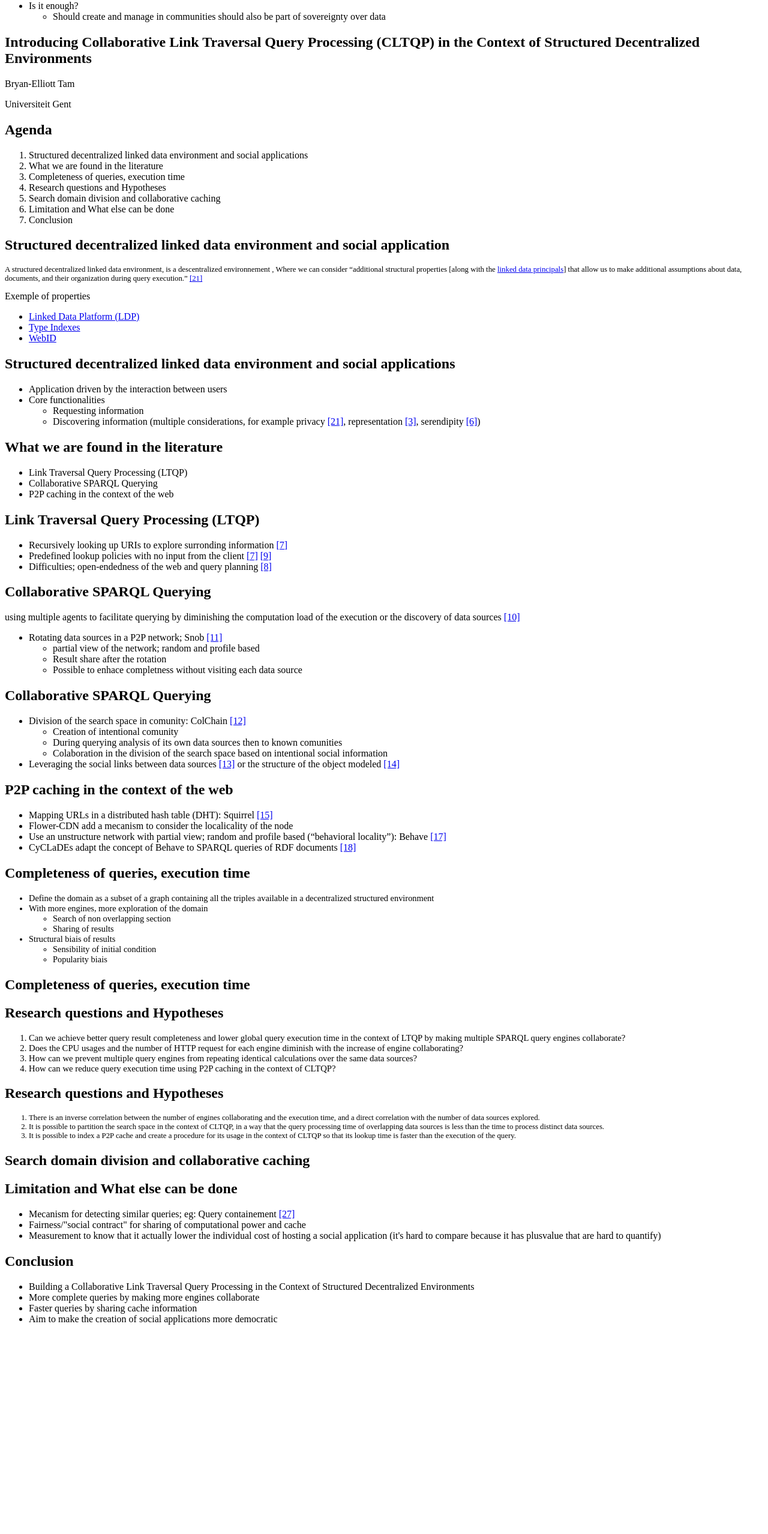
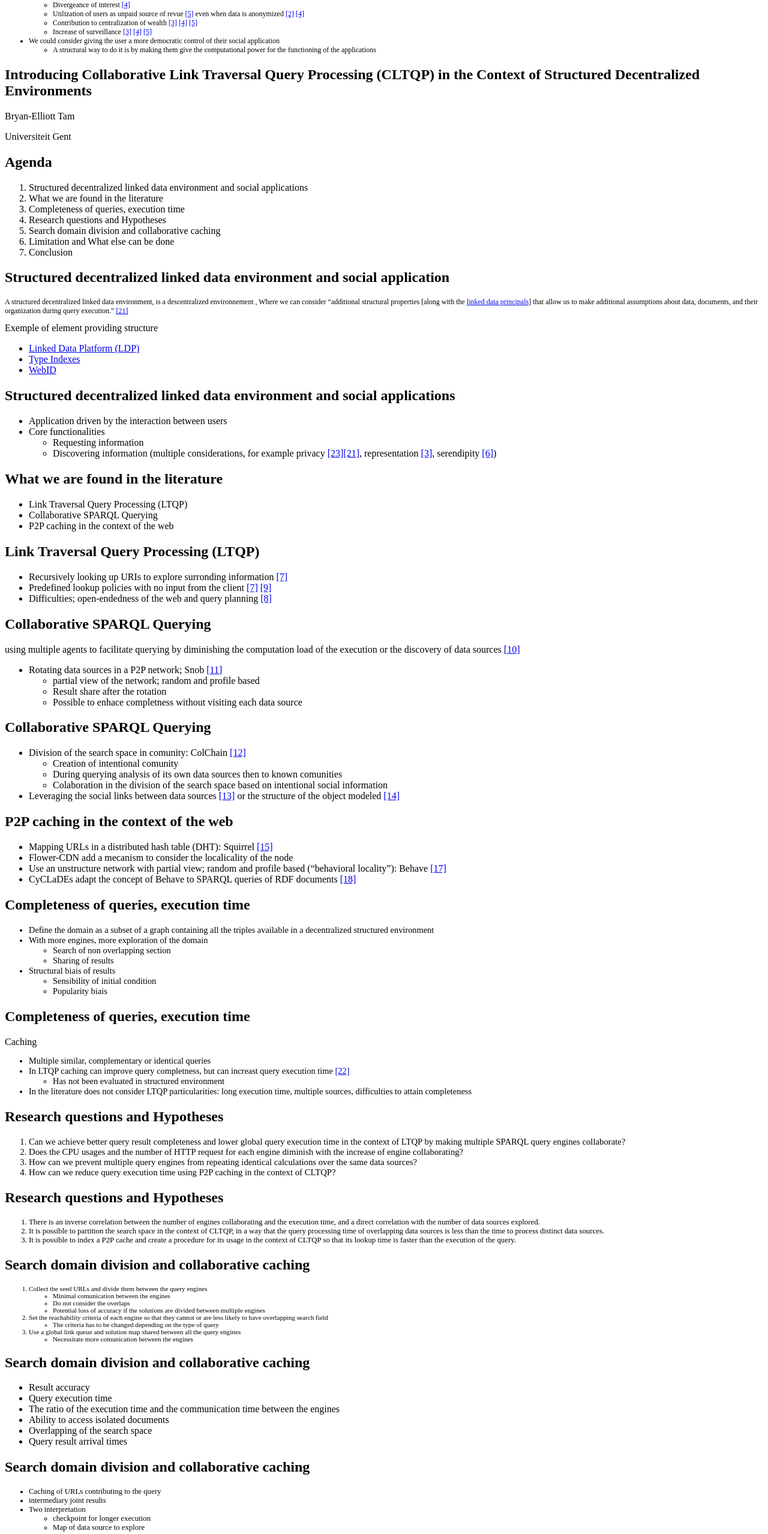
Before and after one commit to constraintAutomaton/presentation-iswc-2023-doctoral-consortium-collaboravite-engine, a website: page index.html in a window 1280 px wide. Shown: the part 240-2797 px from the top of the page at 60% size. Before the commit the page ends 2464 px from the top, so only its background shows below. Drawn offline with nearby package versions, Linux system fonts and the light colour scheme.

Commit message:
big progression

```diff
--- a/index.html
+++ b/index.html
@@ -2,7 +2,8 @@
 <html lang="en">
 
 <head>
-    <title>Shower Presentation Engine</title>
+    <title>Introducing Collaborative Link Traversal Query Processing in the Context of Structured Decentralized
+        Environments</title>
     <meta charset="utf-8">
     <meta name="viewport" content="width=device-width, initial-scale=1">
     <link rel="stylesheet" href="node_modules/@shower/material/styles/styles.css">
@@ -22,9 +23,9 @@
     </header>
 
     <section class="slide">
-        <ul>
+        <ul style="font-size: 0.75em;">
             <li>Many decentralized web initiatives</li>
-            <li>give (or re-give depending on perpective) control/sovereignty over data <a target="_blank"
+            <li>give (or re-give depending on perspective) control/sovereignty over data <a target="_blank"
                     href="https://biblio.ugent.be/publication/8760525">[1]</a></li>
             <li>
                 Give the choice to users
@@ -37,7 +38,25 @@
             </li>
             <li>Is it enough?
                 <ul>
-                    <li>Should create and manage in communities should also be part of sovereignty over data</li>
+                    <li>Divergeance of interest <a target="_blank"
+                            href="http://dx.doi.org/10.1093/scipol/sct082">[4]</a></li>
+                    <li>Utilization of users as unpaid source of revue <a target="_blank"
+                            href="https://biblio.ugent.be/publication/8733276">[5]</a> even when data is anonymized <a
+                            target="_blank" href="about:blank">[2]</a> <a target="_blank"
+                            href="http://dx.doi.org/10.1093/scipol/sct082">[4]</a></li>
+                    <li>Contribution to centralization of wealth <a target="_blank"
+                            href="https://doi.org/10.4324/9781315695624">[3]</a> <a target="_blank"
+                            href="http://dx.doi.org/10.1093/scipol/sct082">[4]</a> <a target="_blank"
+                            href="https://biblio.ugent.be/publication/8733276">[5]</a> </li>
+                    <li>Increase of surveillance <a target="_blank" href="https://doi.org/10.4324/9781315695624">[3]</a>
+                        <a target="_blank" href="http://dx.doi.org/10.1093/scipol/sct082">[4]</a> <a target="_blank"
+                            href="https://biblio.ugent.be/publication/8733276">[5]</a></li>
+                </ul>
+            </li>
+            <li>We could consider giving the user a more democratic control of their social application
+                <ul>
+                    <li>A structural way to do it is by making them give the computational power for the functioning of
+                        the applications</li>
                 </ul>
             </li>
         </ul>
@@ -67,7 +86,7 @@
 
     <section class="slide">
         <h2><b>Structured decentralized linked data environment</b> and social application</h2>
-        <p style="font-size: 0.80em;">
+        <p style="font-size: 0.75em;">
             A structured decentralized linked data environment,
             is a descentralized environnement , Where
             we can consider <q>additional structural properties [along with the <a target="_blank"
@@ -75,7 +94,7 @@
                 that allow us to make additional assumptions about data, documents, and their organization during query
                 execution.</q> <a target="_blank" href="https://arxiv.org/abs/2302.06933">[21]</a>
         </p>
-        Exemple of properties
+        Exemple of element providing structure
         <ul>
             <li><a target="_blank" href="https://www.w3.org/TR/ldp/">Linked Data Platform (LDP)</a></li>
             <li><a target="_blank" href="https://solid.github.io/type-indexes/">Type Indexes</a></li>
@@ -91,6 +110,7 @@
                 <ul>
                     <li>Requesting information</li>
                     <li>Discovering information (multiple considerations, for example privacy <a target="_blank"
+                            href="https://doi.org/10.1145/2413176.2413215">[23]</a><a target="_blank"
                             href="https://arxiv.org/abs/2302.06933">[21]</a>,
                         representation <a target="_blank" href="https://doi.org/10.4324/9781315695624">[3]</a>,
                         serendipity <a target="_blank" href="https://ceur-ws.org/Vol-3222/paper4.pdf">[6]</a>)</li>
@@ -191,8 +211,17 @@
 
     <section class="slide">
         <h2>Completeness of queries, <b>execution time</b></h2>
-        <ul style="font-size: 1.00em;">
-
+        Caching
+        <ul style="font-size: 0.90em;">
+            <li>Multiple similar, complementary or identical queries</li>
+            <li>In LTQP caching can improve query completness, but can increast query execution time <a target="_blank"
+                    href="https://www.researchgate.net/publication/228937303_How_Caching_Improves_Efficiency_and_Result_Completeness_for_Querying_Linked_Data">[22]</a>
+                <ul>
+                    <li>Has not been evaluated in structured environment</li>
+                </ul>
+            </li>
+            <li>In the literature does not consider LTQP particularities: long execution time, multiple sources,
+                difficulties to attain completeness</li>
         </ul>
     </section>
 
@@ -222,7 +251,66 @@
     </section>
 
     <section class="slide">
-        <h2>Search domain division and collaborative caching</h2>
+        <h2><b>Search domain division</b> and collaborative caching</h2>
+        <ol style="font-size: 0.70em;">
+            <li>Collect the seed URLs and divide them between the query engines
+                <ul>
+                    <li>Minimal comunication between the engines</li>
+                    <li>Do not consider the overlaps</li>
+                    <li>Potential loss of accuracy if the solutions are divided between multiple engines</li>
+                </ul>
+            </li>
+            <li>Set the reachability criteria of each engine so that they cannot or are less likely to have overlapping
+                search field
+                <ul>
+                    <li>The criteria has to be changed depending on the type of query</li>
+                </ul>
+            </li>
+            <li>Use a global link queue and solution map shared between all the query engines
+
+                <ul>
+                    <li>Necessitate more comunication between the engines</li>
+                </ul>
+            </li>
+        </ol>
+    </section>
+
+    <section class="slide">
+        <h2><b>Search domain division</b> and collaborative caching</h2>
+        <ul>
+            <li>Result accuracy</li>
+            <li>Query execution time</li>
+            <li>The ratio of the execution time and the communication time between the engines</li>
+            <li>Ability to access isolated documents</li>
+            <li>Overlapping of the search space</li>
+            <li>Query result arrival times</li>
+        </ul>
+    </section>
+
+    <section class="slide">
+        <h2>Search domain division and <b>collaborative caching</b></h2>
+        <ul style="font-size: 0.80em;">
+            <li>Caching of URLs contributing to the query</li>
+            <li>intermediary joint results</li>
+            <li>Two interpretation <ul>
+                    <li>checkpoint for longer execution</li>
+                    <li>Map of data source to explore</li>
+                </ul>
+            </li>
+        </ul>
+        <ol style="font-size: 0.80em;">
+            <li>Unstructured network where peers are clustered based on their behavior</li>
+            <li>Distributed Hash Table to find the cached element</li>
+        </ol>
+    </section>
+
+    <section class="slide">
+        <h2>Search domain division and <b>collaborative caching</b></h2>
+        <ul>
+            <li>Cache access time</li>
+            <li>Cache miss and cache hit rates</li>
+            <li>Execution time reduction</li>
+        </ul>
     </section>
 
     <section class="slide">
```
